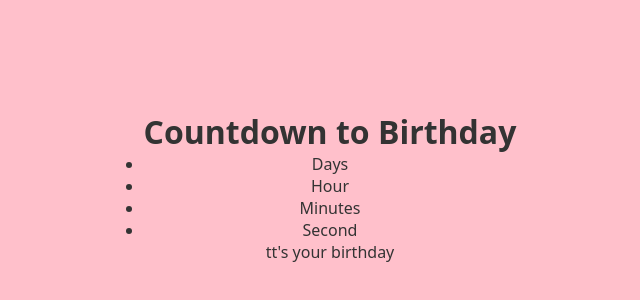
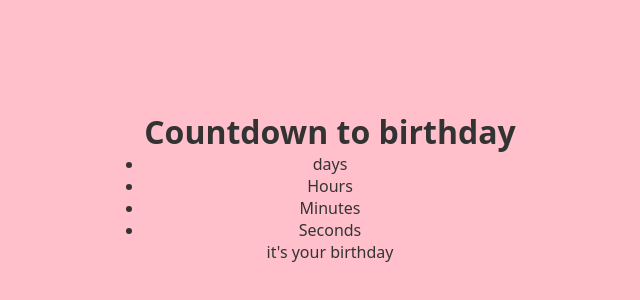
Before and after one commit to samirzjadhav/birthday-countdown, a plain HTML site: page index.html in a window 1280 px wide. Shown: the part 214-514 px from the top of the page, 310-950 px from the left. Drawn offline with Linux system fonts and the light colour scheme.

Commit message:
feat: changing some tags

```diff
--- a/index.html
+++ b/index.html
@@ -10,22 +10,18 @@
   </head>
   <body>
     <div class="container">
-      <h1 id="headline">Countdown to Birthday</h1>
-
+      <h1 id="headline">Countdown to birthday</h1>
       <div id="countdown">
         <ul>
-          <li><span id="days"> </span> Days</li>
-
-          <li><span id="hour"> </span> Hour</li>
-
-          <li><span id="minutes"> </span>Minutes</li>
-
-          <li><span id="second"> </span>Second</li>
+          <li><span id="days"></span> days</li>
+          <li><span id="hours"></span> Hours</li>
+          <li><span id="minutes"></span> Minutes</li>
+          <li><span id="seconds"></span> Seconds</li>
         </ul>
       </div>
 
-      <div class="emoji" id="content">
-        <span>tt's your birthday</span>
+      <div id="content" class="emoji">
+        <span>it's your birthday</span>
       </div>
     </div>
   </body>
```
